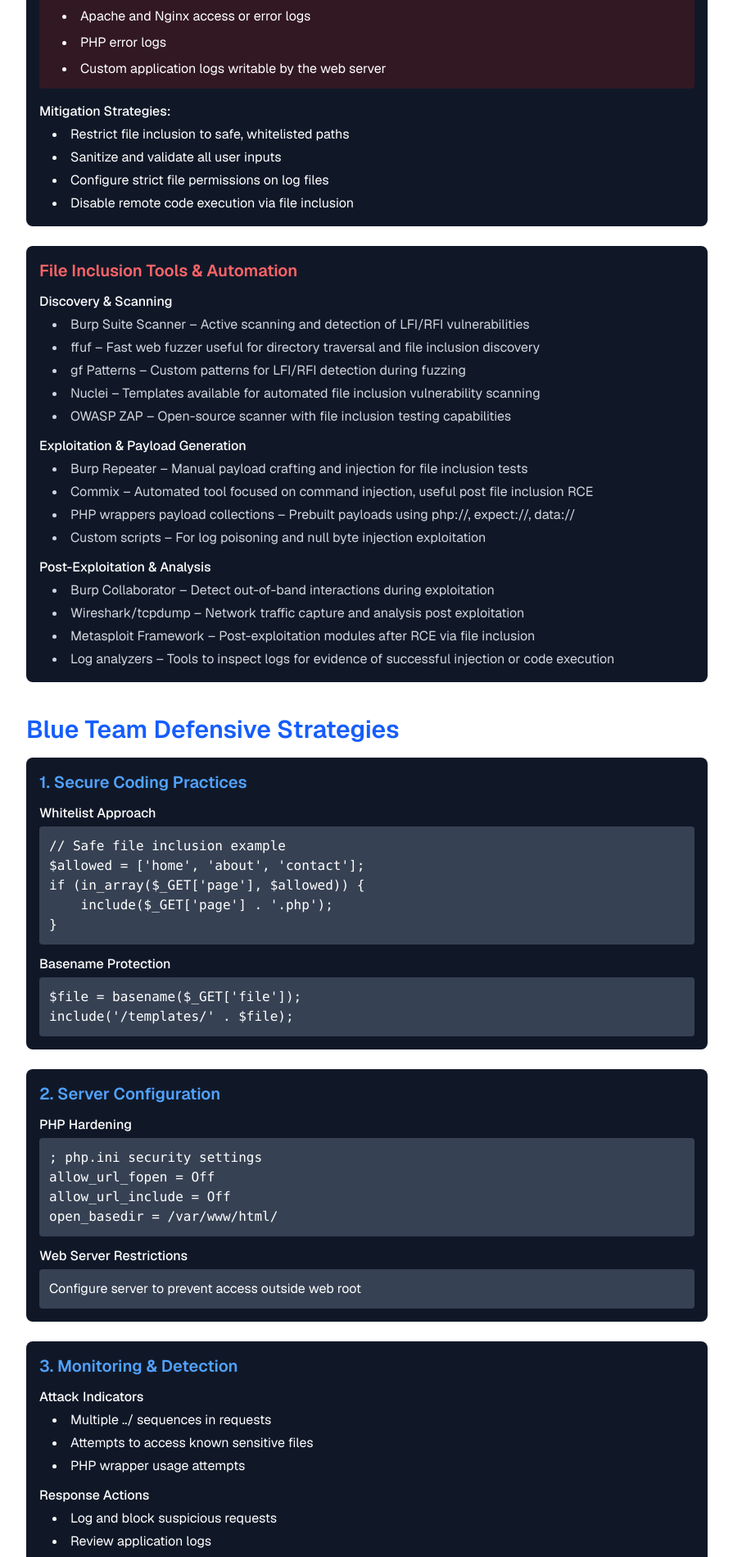
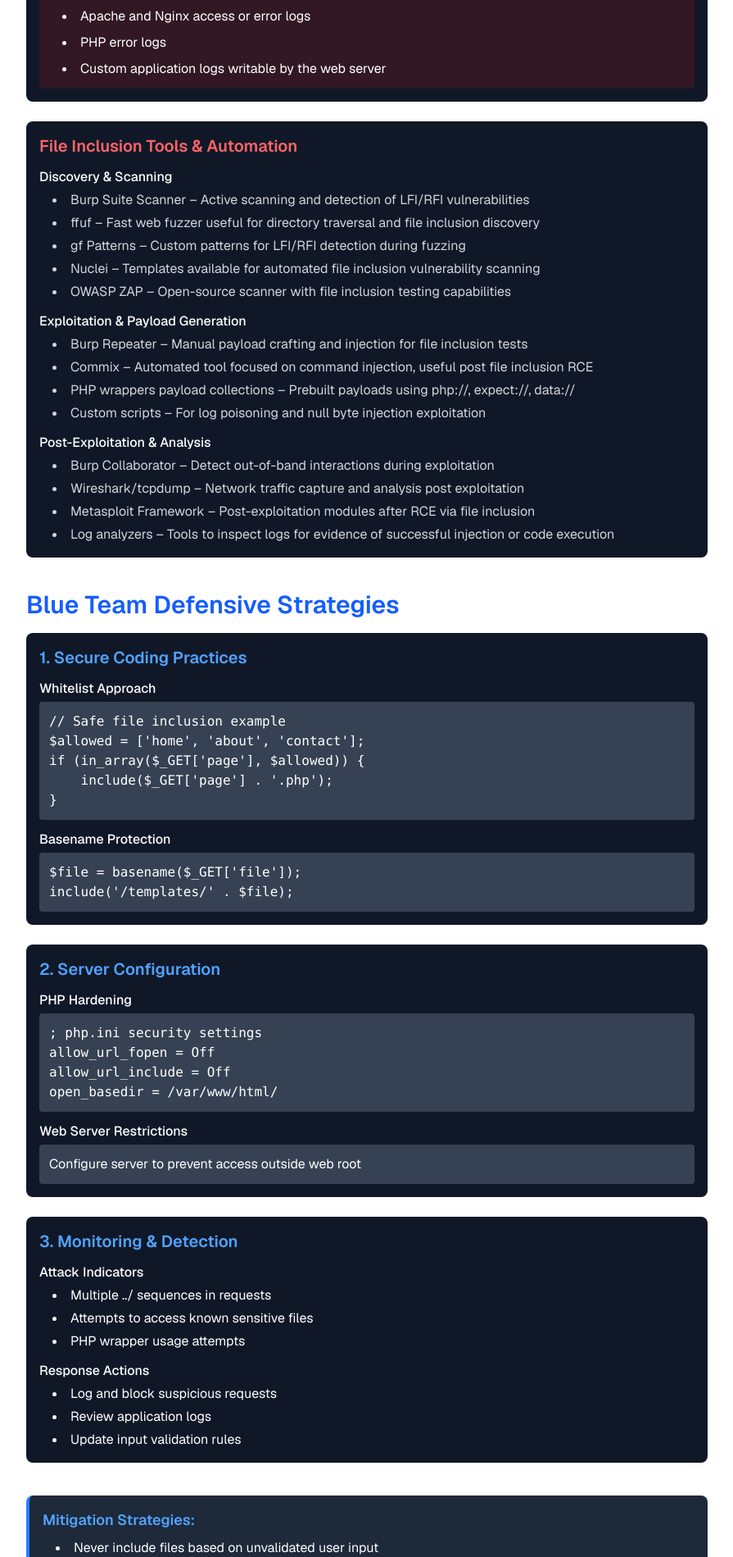
Before and after one commit to AnonAmosAdmn/HackingResourcesGuide, a Next.js app: page /file-inclusion in a window 1280 px wide. Shown: the part 3200-5099 px from the top of the page at 82% size, without its empty margins (192-1087 px from the left). Built offline with nearby package versions, Linux system fonts and the light colour scheme.

Commit message:
Update page.tsx

```diff
--- a/app/file-inclusion/page.tsx
+++ b/app/file-inclusion/page.tsx
@@ -207,15 +207,6 @@
               </ul>
             </div>
 
-            <div>
-              <h4 className="font-medium mb-1">Mitigation Strategies:</h4>
-              <ul className="list-disc list-inside ml-4 space-y-1">
-                <li>Restrict file inclusion to safe, whitelisted paths</li>
-                <li>Sanitize and validate all user inputs</li>
-                <li>Configure strict file permissions on log files</li>
-                <li>Disable remote code execution via file inclusion</li>
-              </ul>
-            </div>
           </div>
         </article>
 
@@ -325,7 +316,7 @@
       </section>
 
       <div className="mb-12 p-4 bg-gray-800 rounded-lg border-l-4 border-blue-500">
-        <h3 className="text-lg font-semibold mb-2 text-blue-400">Security Best Practices</h3>
+        <h3 className="text-lg font-semibold mb-2 text-blue-400">Mitigation Strategies:</h3>
         <ul className="list-disc list-inside ml-4 space-y-1">
           <li>Never include files based on unvalidated user input</li>
           <li>Use whitelists for allowed files/paths</li>
```
